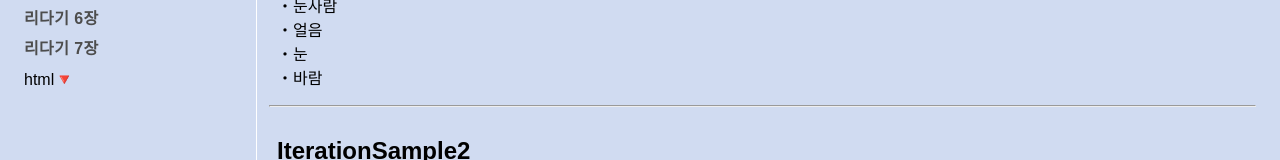
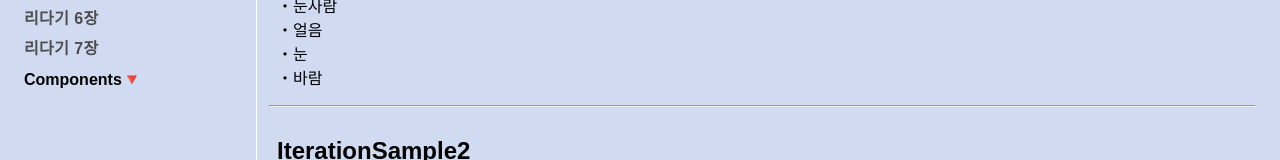
Before and after one commit to jmeno1011/noServerSideProject, a React (Create React App) app: page /prac_etc/main/chapter6 in a window 1280 px wide. Shown: the part 296-456 px from the top of the page. Built offline with nearby package versions, Linux system fonts and the light colour scheme; sample sign-in values are in the browser's storage; some icons are missing.

Commit message:
중간 커밋

```diff
--- a/src/components/section2/Layout.js
+++ b/src/components/section2/Layout.js
@@ -234,7 +234,9 @@ export const Layout = () => {
                       </li>
                       <li>
                         <details>
-                          <summary>html</summary>
+                          <summary style={{ fontWeight: 700 }}>
+                            Components
+                          </summary>
                           <nav>
                             <ul>
                               <li>
```
